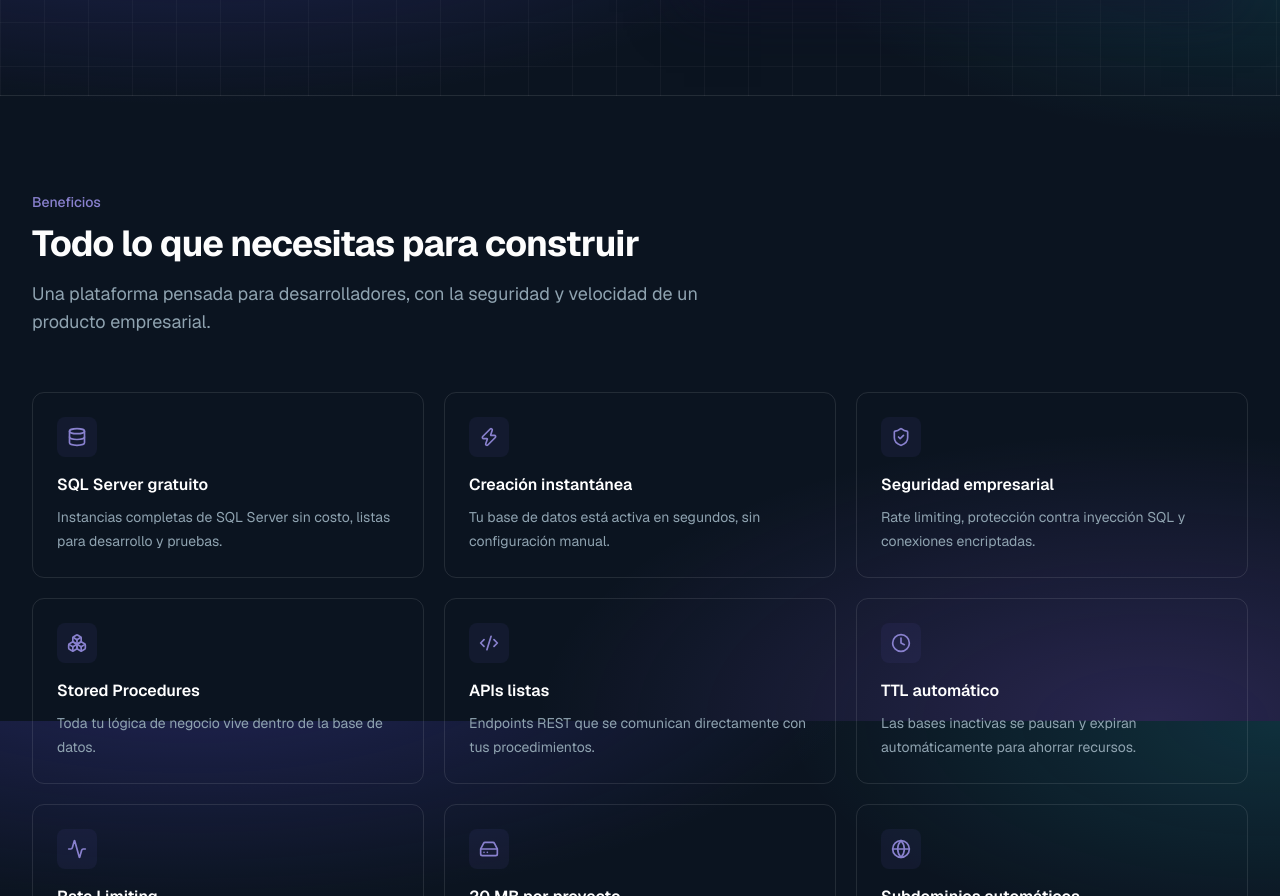
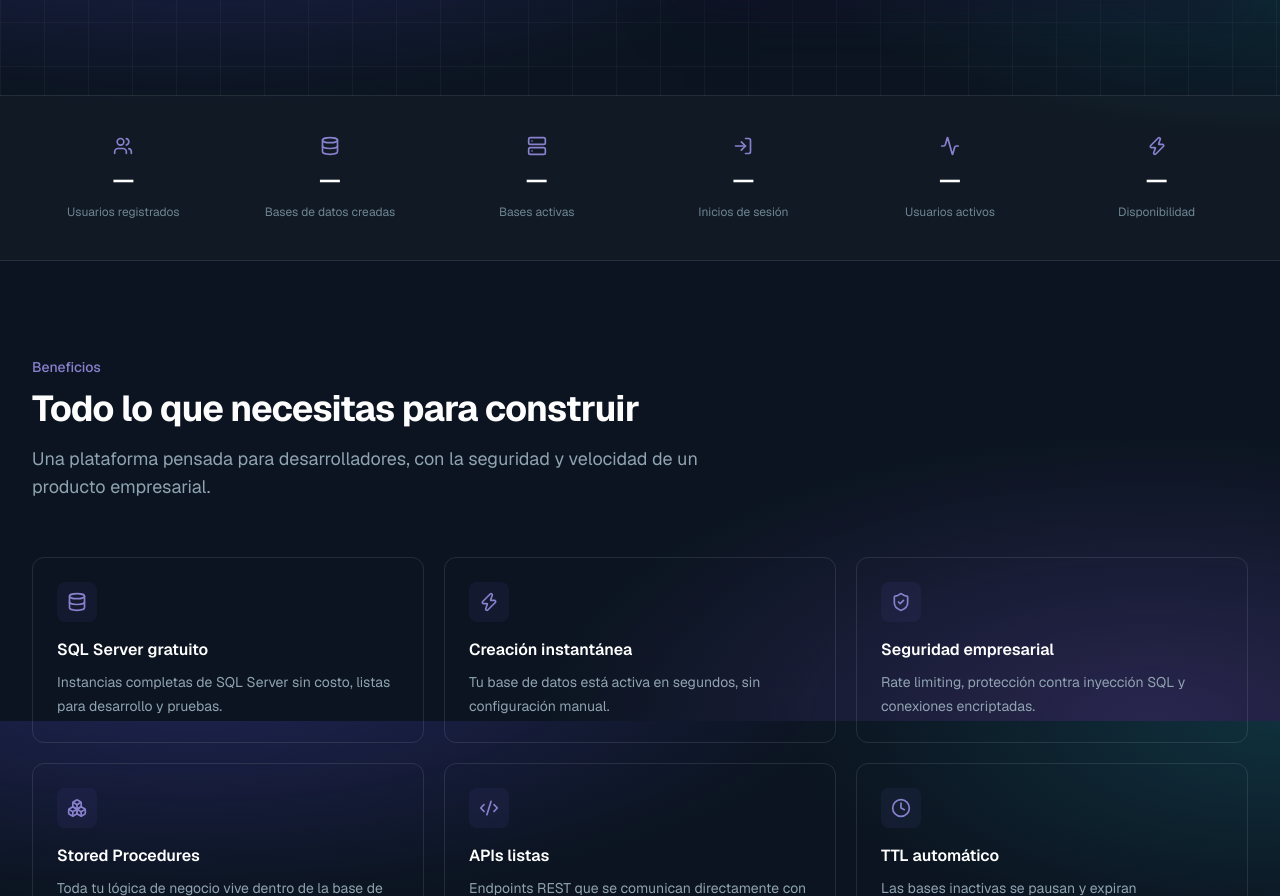
Before and after one commit to celula-cap-theorem/frontend-landing, a Next.js app: page / in a window 1280 px wide. Shown: the part 879-1775 px from the top of the page. Built offline with nearby package versions, Linux system fonts and the light colour scheme; no server answers.

Commit message:
feat: wire database creation wizard to backend, show full landing metrics

```diff
--- /dev/null
+++ b/app/api/databases/route.ts
@@ -0,0 +1,29 @@
+import { cookies } from "next/headers";
+import { NextResponse } from "next/server";
+
+const API_URL = process.env.NEXT_PUBLIC_API_URL ?? "http://localhost:5112";
+const COOKIE_NAME = "ct_token";
+
+export async function POST(request: Request) {
+  const token = (await cookies()).get(COOKIE_NAME)?.value;
+  if (!token) {
+    return NextResponse.json({ error: "unauthorized" }, { status: 401 });
+  }
+
+  const body = await request.json().catch(() => null);
+  if (!body || typeof body.name !== "string" || typeof body.region !== "string") {
+    return NextResponse.json({ error: "invalid_body" }, { status: 400 });
+  }
+
+  const res = await fetch(`${API_URL}/api/databases`, {
+    method: "POST",
+    headers: {
+      "Content-Type": "application/json",
+      Authorization: `Bearer ${token}`,
+    },
+    body: JSON.stringify({ name: body.name, region: body.region }),
+  });
+
+  const data = await res.json().catch(() => null);
+  return NextResponse.json(data, { status: res.status });
+}
--- a/app/dashboard/databases/new/page.tsx
+++ b/app/dashboard/databases/new/page.tsx
@@ -1,7 +1,8 @@
 "use client";
 
-import { ArrowLeft, ArrowRight, Check, Database, Globe, Sparkles } from "lucide-react";
+import { AlertCircle, ArrowLeft, ArrowRight, Check, Database, Globe, Loader2, Sparkles } from "lucide-react";
 import Link from "next/link";
+import { useRouter } from "next/navigation";
 import { useState } from "react";
 
 const steps = [
@@ -44,11 +45,33 @@
 ];
 
 export default function NewDatabasePage() {
+  const router = useRouter();
   const [step, setStep] = useState(0);
   const [name, setName] = useState("");
   const [region, setRegion] = useState("us-east");
+  const [creating, setCreating] = useState(false);
+  const [error, setError] = useState<string | null>(null);
 
   const regionLabel = regions.find((r) => r.key === region)?.label ?? "";
+
+  async function handleCreate() {
+    setCreating(true);
+    setError(null);
+    try {
+      const res = await fetch("/api/databases", {
+        method: "POST",
+        headers: { "Content-Type": "application/json" },
+        body: JSON.stringify({ name, region }),
+      });
+      if (!res.ok) {
+        throw new Error(res.status === 401 ? "Tu sesión expiró, iniciá sesión de nuevo." : "No se pudo crear la base de datos.");
+      }
+      router.push("/dashboard/databases");
+    } catch (err) {
+      setError(err instanceof Error ? err.message : "No se pudo crear la base de datos.");
+      setCreating(false);
+    }
+  }
 
   return (
     <div className="p-6 lg:p-8">
@@ -238,21 +261,34 @@
               ))}
             </div>
 
+            {error && (
+              <div className="mt-6 flex items-center gap-2 rounded-lg border border-red-500/30 bg-red-500/5 px-4 py-3 text-sm text-red-400">
+                <AlertCircle className="h-4 w-4 shrink-0" />
+                {error}
+              </div>
+            )}
+
             <div className="mt-6 flex justify-between">
               <button
                 onClick={() => setStep(1)}
-                className="inline-flex items-center gap-2 rounded-lg border border-white/15 px-4 py-2.5 text-sm font-medium text-zinc-200 hover:bg-white/5"
+                disabled={creating}
+                className="inline-flex items-center gap-2 rounded-lg border border-white/15 px-4 py-2.5 text-sm font-medium text-zinc-200 hover:bg-white/5 disabled:cursor-not-allowed disabled:opacity-40"
               >
                 <ArrowLeft className="h-4 w-4" />
                 Atrás
               </button>
-              <Link
-                href="/dashboard/databases"
-                className="inline-flex items-center gap-2 rounded-lg bg-gradient-to-r from-indigo-600 to-purple-600 px-4 py-2.5 text-sm font-medium text-white hover:from-indigo-500 hover:to-purple-500"
+              <button
+                onClick={handleCreate}
+                disabled={creating}
+                className="inline-flex items-center gap-2 rounded-lg bg-gradient-to-r from-indigo-600 to-purple-600 px-4 py-2.5 text-sm font-medium text-white hover:from-indigo-500 hover:to-purple-500 disabled:cursor-not-allowed disabled:opacity-60"
               >
-                <Sparkles className="h-4 w-4" />
-                Crear base de datos
-              </Link>
+                {creating ? (
+                  <Loader2 className="h-4 w-4 animate-spin" />
+                ) : (
+                  <Sparkles className="h-4 w-4" />
+                )}
+                {creating ? "Creando..." : "Crear base de datos"}
+              </button>
             </div>
           </div>
         )}
--- a/app/page.tsx
+++ b/app/page.tsx
@@ -7,6 +7,7 @@
 import { HowItWorks } from "@/components/HowItWorks";
 import { Navbar } from "@/components/Navbar";
 import { Security } from "@/components/Security";
+import { Stats } from "@/components/Stats";
 import { apiFetch } from "@/lib/api";
 import type { LandingMetrics } from "@/lib/types";
 
@@ -26,6 +27,7 @@
       <Navbar />
       <main className="flex-1">
         <Hero metrics={metrics} />
+        <Stats metrics={metrics} />
         <Features />
         <HowItWorks />
         <Architecture />
--- /dev/null
+++ b/components/Stats.tsx
@@ -0,0 +1,33 @@
+import { Activity, Database, LogIn, Server, Users, Zap } from "lucide-react";
+import type { LandingMetrics } from "@/lib/types";
+
+function fmt(n: number): string {
+  if (n >= 1_000_000) return `${(n / 1_000_000).toFixed(1)}M`;
+  if (n >= 1_000) return `${(n / 1_000).toFixed(1)}K`;
+  return String(n);
+}
+
+export function Stats({ metrics }: { metrics: LandingMetrics | null }) {
+  const items = [
+    { icon: Users, label: "Usuarios registrados", value: metrics ? fmt(metrics.totalUsers) : "—" },
+    { icon: Database, label: "Bases de datos creadas", value: metrics ? fmt(metrics.totalDatabases) : "—" },
+    { icon: Server, label: "Bases activas", value: metrics ? fmt(metrics.activeDatabases) : "—" },
+    { icon: LogIn, label: "Inicios de sesión", value: metrics ? fmt(metrics.totalLogins) : "—" },
+    { icon: Activity, label: "Usuarios activos", value: metrics ? fmt(metrics.activeUsers) : "—" },
+    { icon: Zap, label: "Disponibilidad", value: metrics?.availability ?? "—" },
+  ];
+
+  return (
+    <section className="border-b border-white/10 bg-white/[0.02]">
+      <div className="mx-auto grid max-w-7xl grid-cols-2 gap-6 px-6 py-10 sm:grid-cols-3 lg:grid-cols-6 lg:px-8">
+        {items.map(({ icon: Icon, label, value }) => (
+          <div key={label} className="flex flex-col items-center gap-2 text-center">
+            <Icon className="h-5 w-5 text-indigo-400" />
+            <span className="text-2xl font-semibold text-white">{value}</span>
+            <span className="text-xs text-zinc-500">{label}</span>
+          </div>
+        ))}
+      </div>
+    </section>
+  );
+}
```
